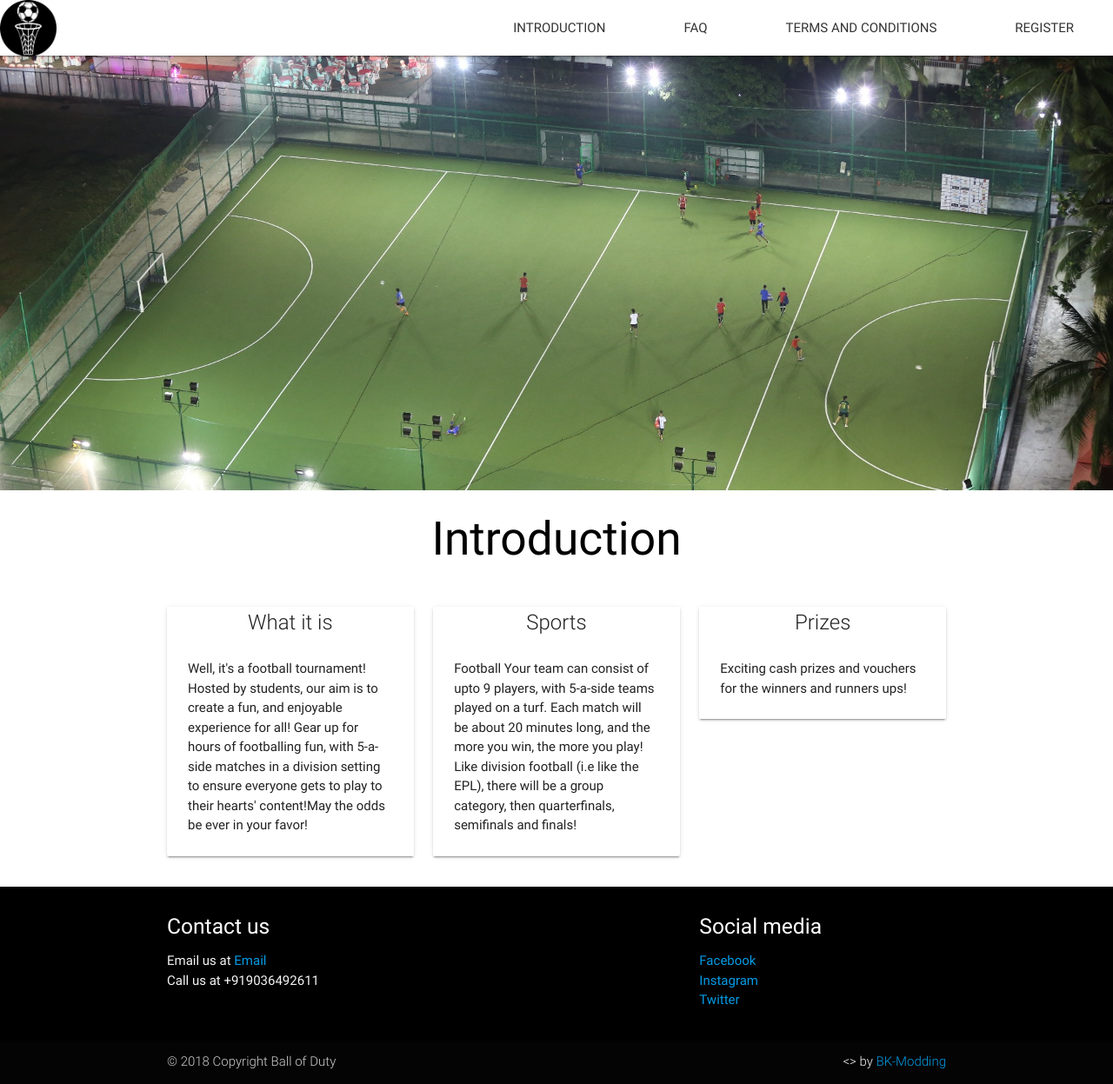
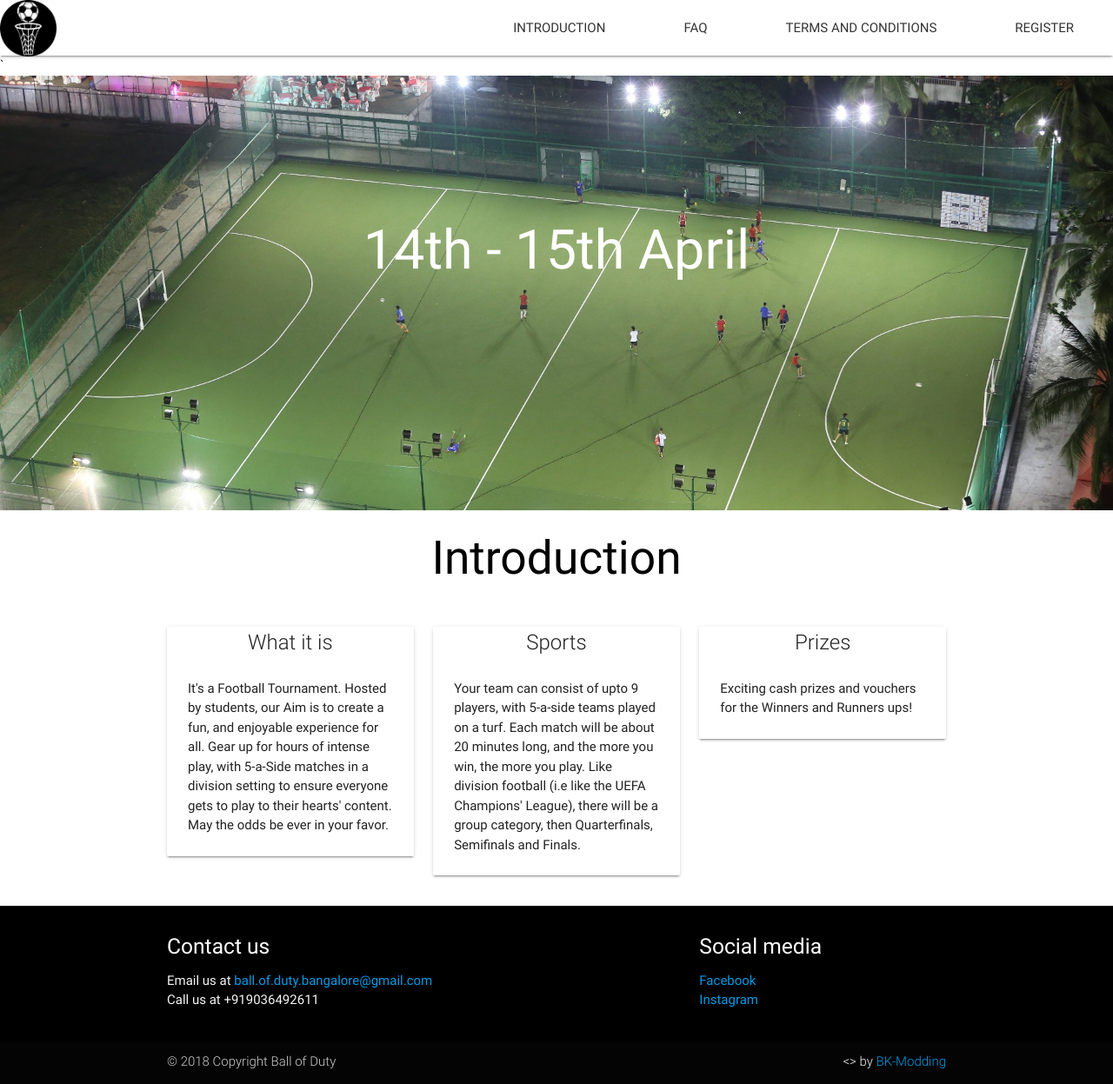
Before and after one commit to BK-Modding/Ball-of-Duty-Website, a Flask app: page / in a window 1280 px wide. Shown: the whole page at 87% size. Run offline with Flask 2, Linux system fonts and the light colour scheme; some libraries are stand-ins or nearby versions.

Commit message:
Design changes

```diff
--- a/templates/index.html
+++ b/templates/index.html
@@ -1,6 +1,24 @@
 {% extends "layout.html" %} {% block content %}
-<div class="parallax-container">
-  <div class="parallax"><img class="responsive-img" src="{{ url_for('static', filename='images/turfpark.jpg') }}"></div>
+<div id="index-banner" class="parallax-container">
+  <div class="section no-pad-bot">
+    <div class = "row"></div>
+    <div class = "row"></div>
+    <div class = "row"></div>
+    <div class = "row"></div>
+    <div class = "row"></div>
+    <div class = "row"></div>
+    <div class="row">
+      <div class = "col s12 center-align">
+        <h1 class = "white-text">14th - 15th April</h1>
+      </div>
+    </div>
+    <div class="row"></div>
+    <div class="container">
+      <div class="row center">
+       <div class="parallax"><img class="responsive-img" src="{{ url_for('static', filename='images/turfpark.jpg') }}"></div>
+      </div>
+    </div>
+  </div>
 </div>
 <section id="introduction">
   <div class="container">
@@ -13,22 +31,21 @@
       <div class="col s4">
         <div class="card">
           <div class='card-title center-align'>What it is</div>
-          <div class="card-content">Well, it's a football tournament! Hosted by students, our aim is to create a fun,
-          and enjoyable experience for all! Gear up for hours of footballing fun, with 5-a-side matches in a division setting to ensure
-          everyone gets to play to their hearts' content!May the odds be ever in your favor! </div>
+          <div class="card-content">It's a Football Tournament. Hosted by students, our Aim is to create a fun, and enjoyable experience for all. Gear up for hours of intense play, with 5-a-Side matches in a division setting to ensure everyone gets to play to their hearts' content.
+            May the odds be ever in your favor. </div>
         </div>
       </div>
       <div class="col s4">
         <div class="card">
           <div class='card-title center-align'>Sports</div>
-          <div class="card-content">Football Your team can consist of upto 9 players, with 5-a-side teams played on a turf. Each match will be about 20 minutes long, and the more you win, the more you play!
-          Like division football (i.e like the EPL), there will be a group category, then quarterfinals, semifinals and finals! </div>
-      </div>
+          <div class="card-content"> Your team can consist of upto 9 players, with 5-a-side teams played on a turf. Each match will be about 20 minutes long, and the more you win, the more you play. Like division football (i.e like the UEFA Champions' League), there will be a group
+            category, then Quarterfinals, Semifinals and Finals. </div>
+        </div>
       </div>
       <div class="col s4">
         <div class="card">
           <div class='card-title center-align'>Prizes</div>
-          <div class="card-content"> Exciting cash prizes and vouchers for the winners and runners ups! </div>
+          <div class="card-content"> Exciting cash prizes and vouchers for the Winners and Runners ups! </div>
         </div>
       </div>
     </div>
--- a/templates/layout.html
+++ b/templates/layout.html
@@ -29,7 +29,7 @@
                 <li><a href="/registration" class="btn-flat">Register</a></li>
             </ul>
         </div>
-    </nav>
+    </nav>`
 
     {% block content %}{% endblock %}
 
@@ -39,7 +39,7 @@
                 <div class="col l6 s12">
                     <h5 class="white-text">Contact us</h5>
                     <p class="grey-text text-lighten-4">
-                        Email us at <a href = "mailto:ball.of.duty.bangalore@gmail.com">Email</a>
+                        Email us at <a href = "mailto:ball.of.duty.bangalore@gmail.com">ball.of.duty.bangalore@gmail.com</a>
                         <br>
                         Call us at +919036492611
                     </p>
@@ -47,9 +47,8 @@
                 <div class="col l4 offset-l2 s12">
                     <h5 class="white-text">Social media</h5>
                     <ul>
-                        <li><a href="#!">Facebook</a></li>
-                        <li><a href="#!">Instagram</a></li>
-                        <li><a href="#!">Twitter</a></li>
+                        <li><a href="https://www.facebook.com/ball.duty.9">Facebook</a></li>
+                        <li><a href="https://www.instagram.com/ball.of.duty.bangalore/">Instagram</a></li>
                     </ul>
                 </div>
             </div>
--- a/templates/t&c.html
+++ b/templates/t&c.html
@@ -13,8 +13,8 @@
                     <div class = "card-title center-align flow-text">Terms and Conditions</div>
                     <div class = "card-content">
                         <ol>
-                            <li>No foul language, threatening, or fighting.</li>
-                            <li>If you do not come on the day(s) of the tournament, we will only refund 50% of the fees that you paid.</li>
+                            <li>No Foul <strong>Language</strong>, <strong>Threatening</strong>, or Fighting.</li>
+                            <li>If in case of any emergencies, you will have to inform us 5 days in prior, that is, on or before 9th of April. In this case, you will be liable to recieve 50% of the amount paid. Any cancellations after that will not be eligible for a refund.</li>
                             <li>The maximum numbers of subs you can have is 4, but only 5 players from the same team can be on the court at the same time, as it is teams of 5. Beware!! If you bring only 5 members,we will not be able to provide substitutes. </li>
                             <li>You don't have to bring your own equipment, though we would suggest some light snacks if you want.</li>
                             <li>The referees' words are absolute. You'll be sent off if you protest the call too much.</li>
```
Also changed, not shown: templates/registration.html (+11 -7 lines).
